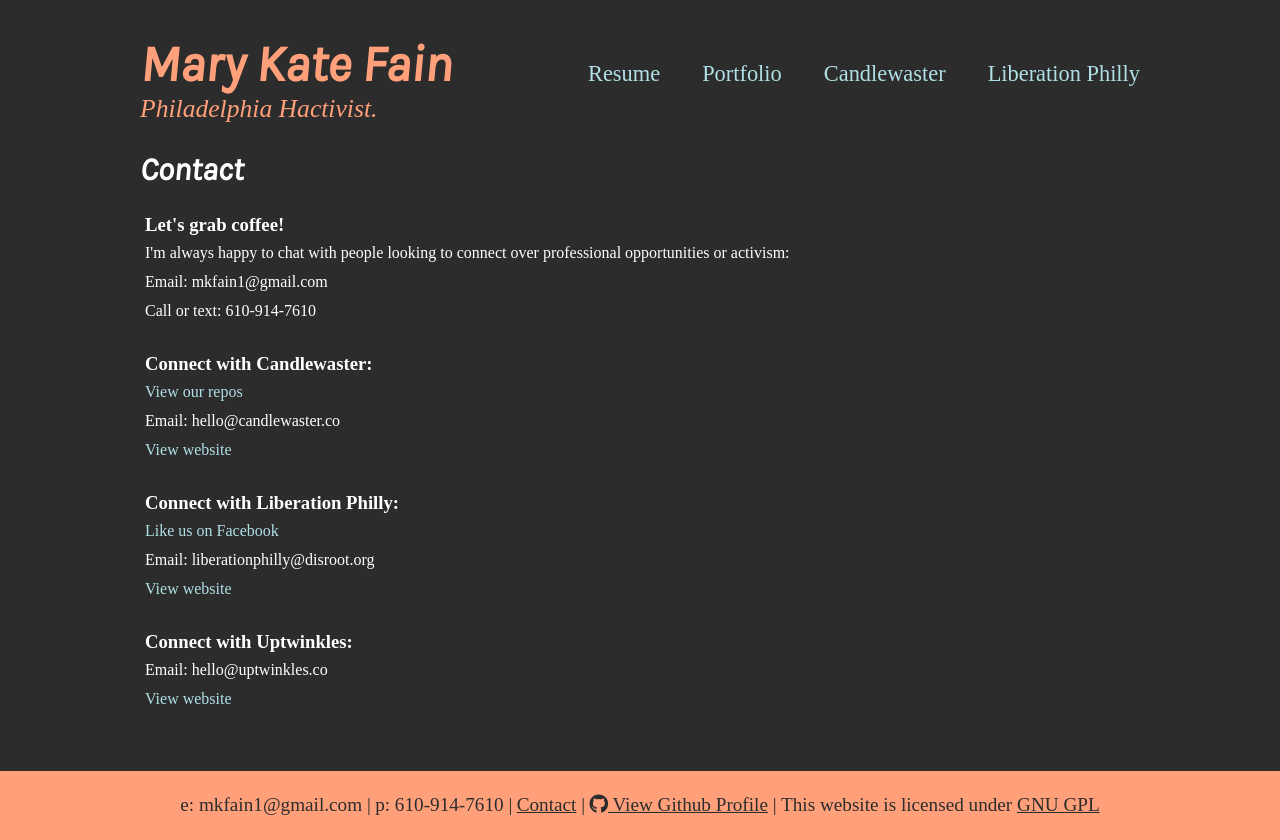
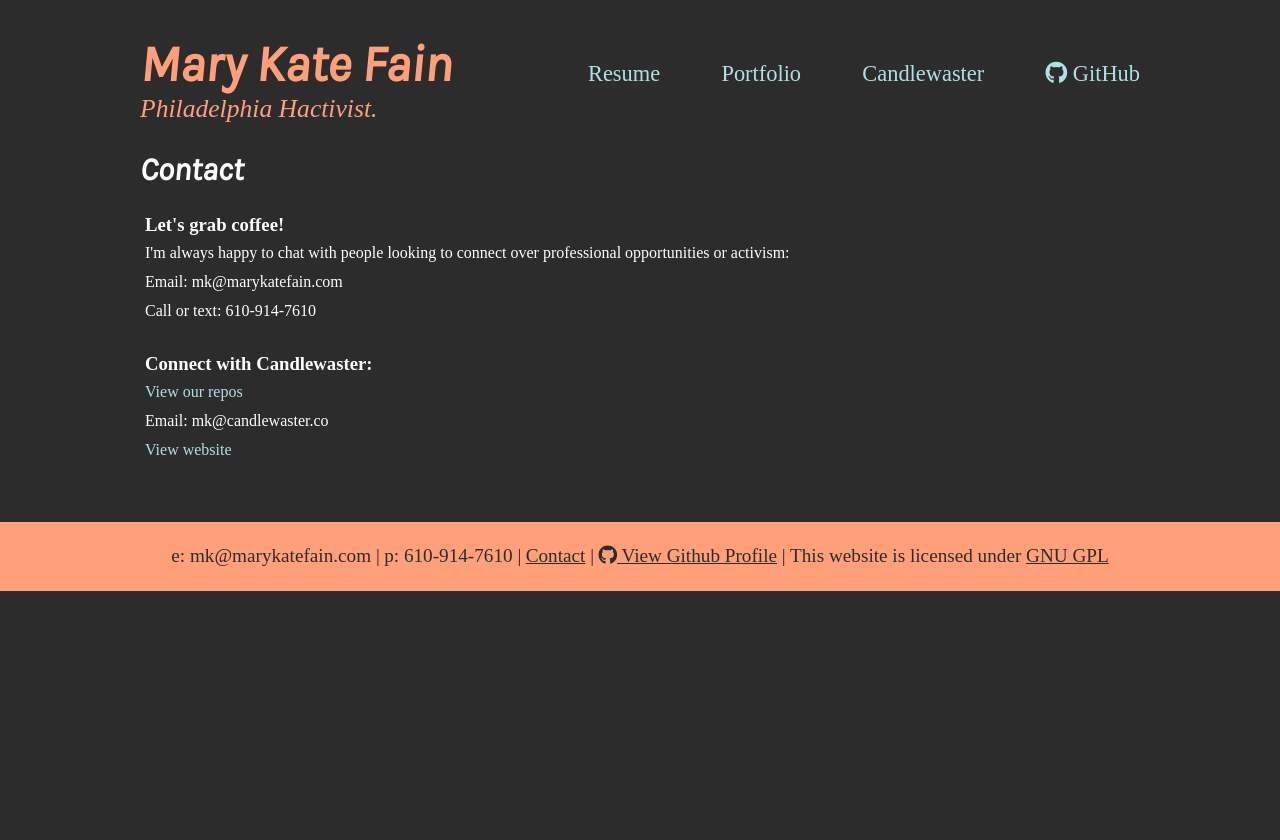
Before and after one commit to marykatefain/personalsite, an Eleventy site: page www/contact.njk in a window 1280 px wide. After the commit the page ends 800 px from the top, so only its background shows below. Built offline with nearby package versions, Linux system fonts and the light colour scheme; Eleventy itself is replaced by a stand-in of ours; files that its build step writes are made by us from their sources; some icons are missing; a web font is replaced by a local one.

Commit message:
remove LP, update email

```diff
--- a/www/_includes/base.njk
+++ b/www/_includes/base.njk
@@ -43,8 +43,7 @@
               <li><a{% if current.source == 'work' %} class="active"{% endif %} href="/work">Resume</a></li>
               <li><a{% if current.source == 'portfolio' %} class="active"{% endif %} href="/portfolio">Portfolio</a></li>
               <li><a href="https://candlewaster.co" target="_blank">Candlewaster</a></li>
-              <li><a href="https://liberationphilly.org" target="_blank">Liberation Philly</a></li>
-
+              <li><a href="https://github.com/marykatefain" target="_blank"><i class="fa fa-github"></i> GitHub</a></li>
 
             </ul>
           </div>
@@ -57,7 +56,7 @@
     </div>
 
     <footer>
-      <p>e: mkfain1@gmail.com<span class ="mobile_hide"> |</span> </p>
+      <p>e: mk@marykatefain.com<span class ="mobile_hide"> |</span> </p>
 
       <p>p: 610-914-7610 <span class ="mobile_hide"> |</span> </p>
 
--- a/www/contact.njk
+++ b/www/contact.njk
@@ -9,28 +9,15 @@
   <h2>Contact</h2>
   <h3>Let's grab coffee!</h3>
   <p>I'm always happy to chat with people looking to connect over professional opportunities or activism:</p>
-  <p>Email: mkfain1@gmail.com</p>
+  <p>Email: mk@marykatefain.com</p>
   <p>Call or text: 610-914-7610</p>
 </div>
 
 <div class="contact-block">
   <h3>Connect with Candlewaster:</h3>
   <p><a href="https://notabug.org/candlewaster" target="_blank">View our repos</a></p>
-  <p>Email: hello@candlewaster.co</p>
+  <p>Email: mk@candlewaster.co</p>
   <p><a href="https://candlewaster.co/" target="_blank">View website</a></p>
-</div>
-
-<div class="contact-block">
-  <h3>Connect with Liberation Philly:</h3>
-  <p><a href="https://www.facebook.com/liberationphilly/" target="_blank">Like us on Facebook</a></p>
-  <p>Email: liberationphilly@disroot.org</p>
-  <p><a href="http://liberationphilly.org" target="_blank">View website</a></p>
-</div>
-
-<div class="contact-block">
-  <h3>Connect with Uptwinkles:</h3>
-  <p>Email: hello@uptwinkles.co</p>
-  <p><a href="http://uptwinkles.co" target="_blank">View website</a></p>
 </div>
 
 
--- a/www/index.njk
+++ b/www/index.njk
@@ -14,10 +14,10 @@
 
     <div class="primary_content">
       <h2>Hello.</h2>
-      <p>I'm a grassroots activist with a diverse range of experiences in neuroscience research, non-profit marketing, and web development.</p>
-
-      <p>In 2016, I co-founded <a href="https://candlewaster.co" target="_blank">Candlwaster Web Collective</a>. I also organize <a href="http://liberationphilly.org" target="_blank">Liberation Philadelphia</a>, a <a href="http://uptwinkles.org/" target="_blank">vegan housing co-op</a>, and a <a href="https://uptwinkles.co/rat-sanctuary" target="_blank">microsanctuary</a> for animals rescued from human exploitation.</p>
+      <p>I'm a radically feminist web developer with a background in grassroots activisms, non-profit marketing, and Neuroscience research.</p>
+      <p>In 2016, I co-founded <a href="https://candlewaster.co" target="_blank">Candlwaster Web Collective</a>, a Free Software development agency based out of Philly.</p>
       <p>I serve on the board of <a href="https://www.speciesrevolution.org" target="_blank">Species Revolution</a>, and am an experienced speaker on a diverse range of topcs related to animal activism.</p>
+      <p>Loving mother to a cat, chicken, and four rats.</p>
     </div>
 
   </div>
```
Also changed, not shown: www/work.njk (+11 -11 lines).
